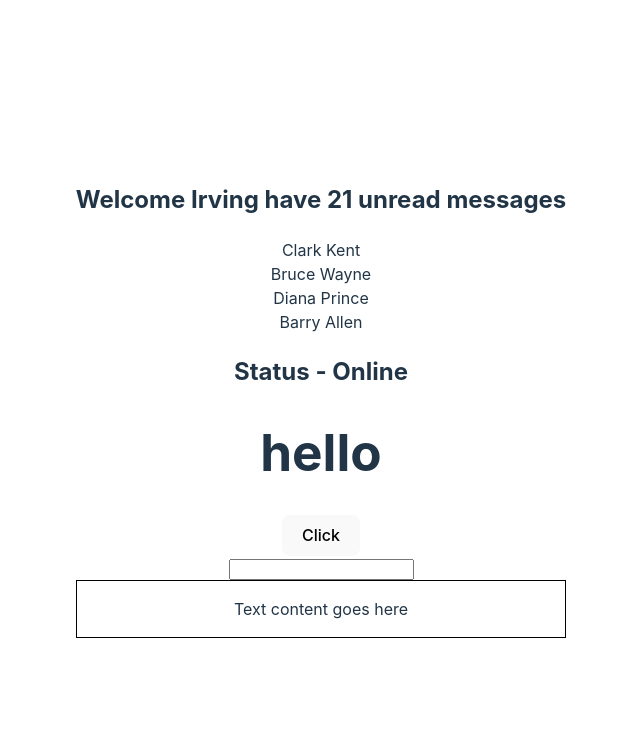
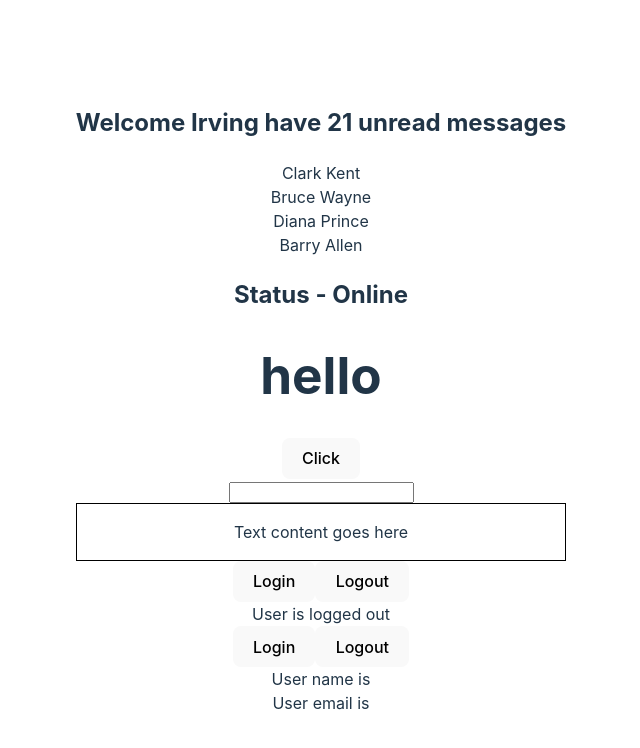
Before and after one commit to Irving-Develops/ts-the-basics, a React (Vite) app in the folder react-ts-app/: page / in a window 1280 px wide. Shown: the top 748 px of the page, without its empty margins (319-959 px from the left). Built offline with nearby package versions, Linux system fonts and the light colour scheme.

Commit message:
adding types to usestate

```diff
--- a/react-ts-app/src/App.tsx
+++ b/react-ts-app/src/App.tsx
@@ -7,6 +7,8 @@
 import { Button } from './components/Button'
 import { Input } from './components/Input'
 import { Container } from './components/Container'
+import { LoggedIn } from './components/state/LoggedIn'
+import { User } from './components/state/User'
 
 
 function App() {
@@ -29,6 +31,8 @@
       }/>
       <Input value='' handleChange={(e) => console.log(e)}/>
       <Container styles={{border: '1px solid black', padding: '1rem'}}/>
+      <LoggedIn />
+      <User />
     </div>
   )
 }
--- a/react-ts-app/src/components/Greet.tsx
+++ b/react-ts-app/src/components/Greet.tsx
@@ -4,13 +4,12 @@
     isLoggedIn: boolean;
  }
 
-export const Greet = (props: GreetProps) => {
+export const Greet = ({name, messageCount= 0, isLoggedIn }: GreetProps) => {
 
-    const {messageCount = 0} = props;
     return (
         <div>
             <h2>
-                {props.isLoggedIn ? `Welcome ${props.name} have ${messageCount} unread messages` : 'Please sign up'}
+                {isLoggedIn ? `Welcome ${name} have ${messageCount} unread messages` : 'Please sign up'}
 
 
             </h2>
--- /dev/null
+++ b/react-ts-app/src/components/state/LoggedIn.tsx
@@ -0,0 +1,20 @@
+import { useState } from "react"
+
+export const LoggedIn = () => {
+    const [loggedIn, setLoggedIn] = useState(false)
+
+    const handleLogin = () => {
+        setLoggedIn(true)
+    }
+    const handleLogout = () => {
+        setLoggedIn(false)
+    }
+
+    return (
+        <div>
+            <button onClick={handleLogin}>Login</button>
+            <button onClick={handleLogout}>Logout</button>
+            <div>User is {loggedIn ? "logged in" : "logged out"}</div>
+        </div>
+    )
+}
--- /dev/null
+++ b/react-ts-app/src/components/state/User.tsx
@@ -0,0 +1,30 @@
+import { useState } from "react";
+
+type AuthUser = {
+    name: string;
+    email: string;
+
+}
+
+export const User = () => {
+    const [user, setUser] = useState<AuthUser | null>(null)
+
+    const handleLogin = () => {
+        setUser({
+            name: "John",
+            email: "john@email.com"
+        })
+    }
+    const handleLogout = () => {
+        setUser(null)
+    }
+
+    return (
+        <div>
+            <button onClick={handleLogin}>Login</button>
+            <button onClick={handleLogout}>Logout</button>
+            <div>User name is {user?.name}</div>
+            <div>User email is {user?.email}</div>
+        </div>
+    )
+}
```
